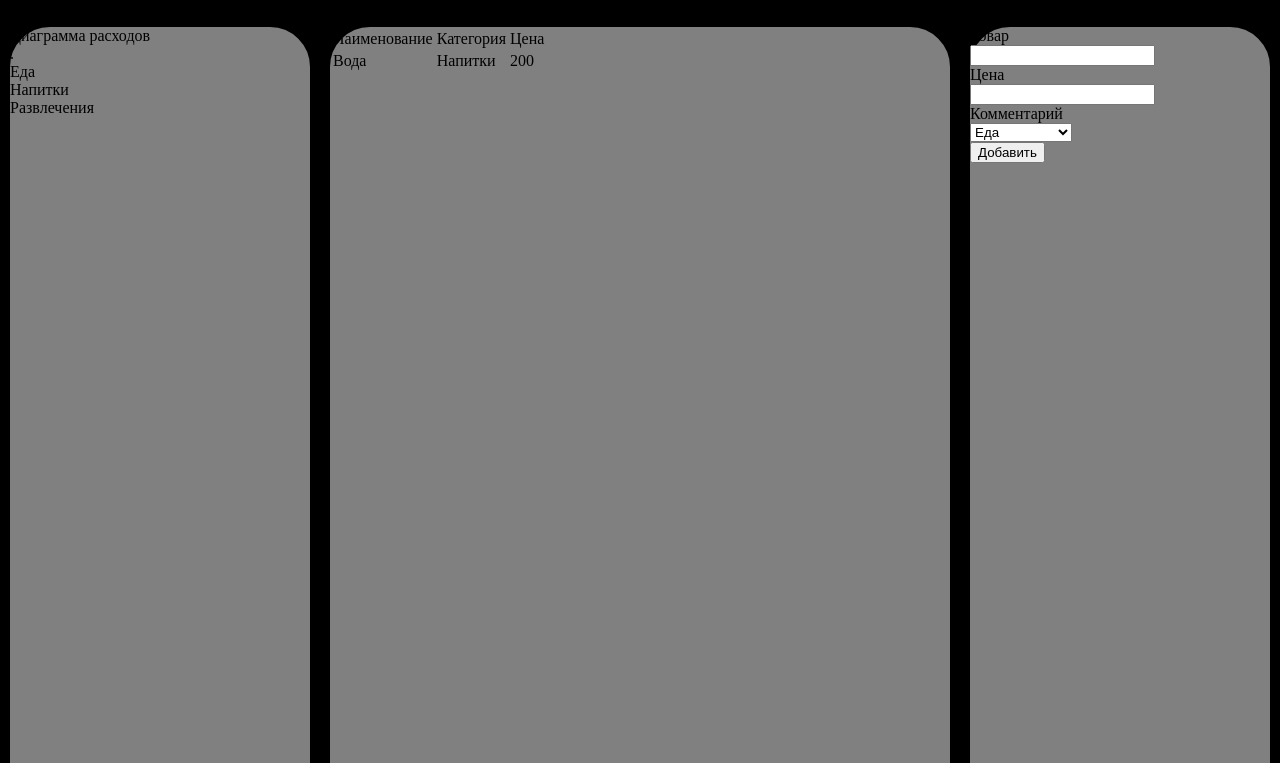
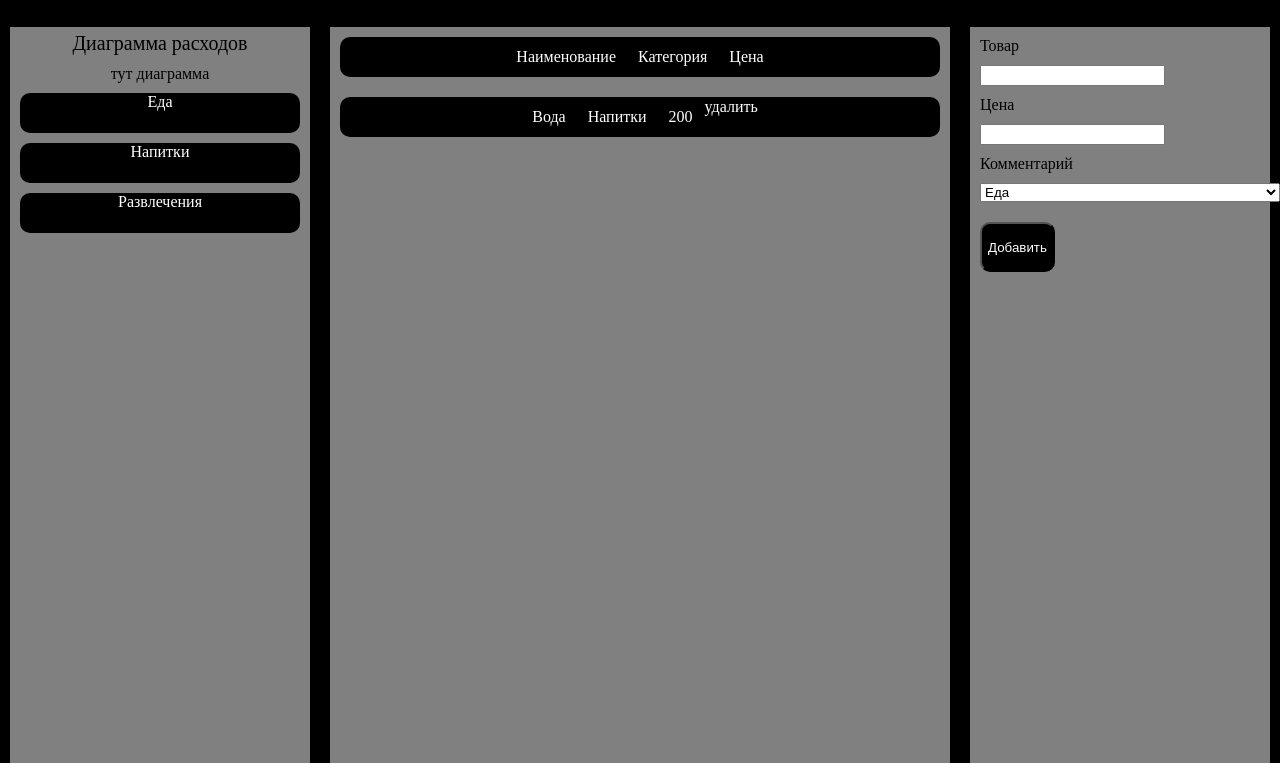
Before and after one commit to Arina45678910/wallet, a plain HTML site: page finans/index.html in a window 1280 px wide. Shown: the part 37-800 px from the top of the page. Drawn offline with Linux system fonts and the light colour scheme.

Commit message:
Add files via upload

```diff
--- a/finans/index.html
+++ b/finans/index.html
@@ -15,7 +15,7 @@
         <div class="container">
             <div class="block">
                 <div class="block__title">Диаграмма расходов</div>
-                <div class="diagramma">.</div>
+                <div class="diagramma">тут диаграмма</div>
                 <ul class="kategorii">
                     <li class="kategori__punkt">Еда</li>
                     <li class="kategori__punkt">Напитки</li>
@@ -35,7 +35,7 @@
                         <td class="bl2__name">Вода</td>
                         <td class="bl2__category">Напитки</td>
                         <td class="bl2__price">200</td>
-                        <td class="bl2__del"></td>
+                        <td class="bl2__del">удалить</td>
                     </tr>
                 </table>
             </div>
@@ -53,9 +53,9 @@
                         <input type="text">
                     </div>
                 </div>
-                <div class="p3">
+                <div class="p1">
                     <div class="vvod__text"> Комментарий </div>
-                    <select>
+                    <select class="comment">
                         <option>Еда</option>
                         <option>Напитки</option>
                         <option>Развлечения</option>
--- a/finans/style.css
+++ b/finans/style.css
@@ -31,6 +31,7 @@ li {
 .container {
     display: flex;
     width: 100%;
+    height: 1250px;
 }
 
 
@@ -39,12 +40,99 @@ li {
     width: 25%;
     background-color: grey;
     border: solid black 10px;
-    border-radius: 50px;
+    border-radius: 10px;
 }
 
 .block__2 {
     width: 50%;
     background-color: grey;
     border: solid black 10px;
-    border-radius: 50px;
+    border-radius: 10px;
 }
+
+.block__title{
+    display: flex;
+    justify-content: center;
+    font-size: 20px;
+    margin-top: 5px;
+}
+.diagramma{
+    display: flex;
+    justify-content: center;
+    margin-top: 10px;
+}
+
+.kategori__punkt{
+    margin: 10px;
+    background-color: black;
+    color: white;
+    height: 40px;
+    display: flex;
+    justify-content: center;
+    border-radius: 10px;
+}
+
+.bl2{
+    display: flex;
+    flex-direction: column;
+}
+
+.bl2__head{
+    display: flex;
+    justify-content: center;
+    margin: 10px;
+    background-color: black;
+    color: white;
+    height: 40px;
+    border-radius: 10px;
+}
+
+.bl2__name{
+    margin: 10px;
+}
+
+.bl2__category{
+    margin: 10px;
+}
+
+.bl2__price{
+    margin: 10px;
+}
+
+.bl2__row{
+    display: flex;
+    justify-content: center;
+    margin: 10px;
+    background-color: black;
+    color: white;
+    height: 40px;
+    border-radius: 10px;
+}
+
+.p1{
+    margin: 10px;
+}
+
+.btn{
+    margin: 10px;
+}
+
+.vvod__zg-top{
+    margin: 10px;
+}
+
+.comment{
+    margin-top: 10px;
+    width: 300px;
+}
+
+.vvod__text{
+    margin-top: 10px;
+}
+
+.btn{
+    background-color: black;
+    color: white;
+    height: 50px;
+    border-radius: 10px;
+}
```
